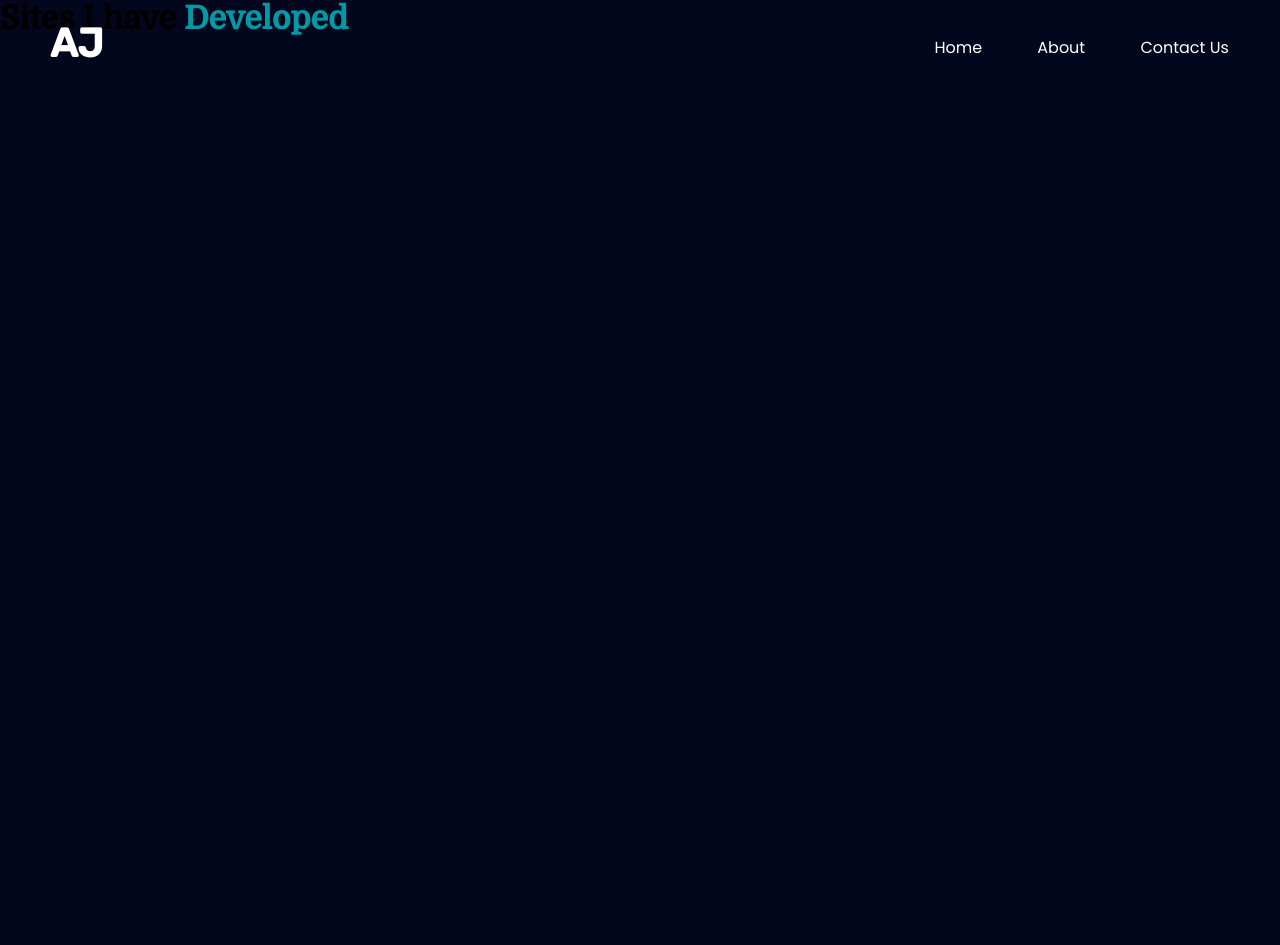
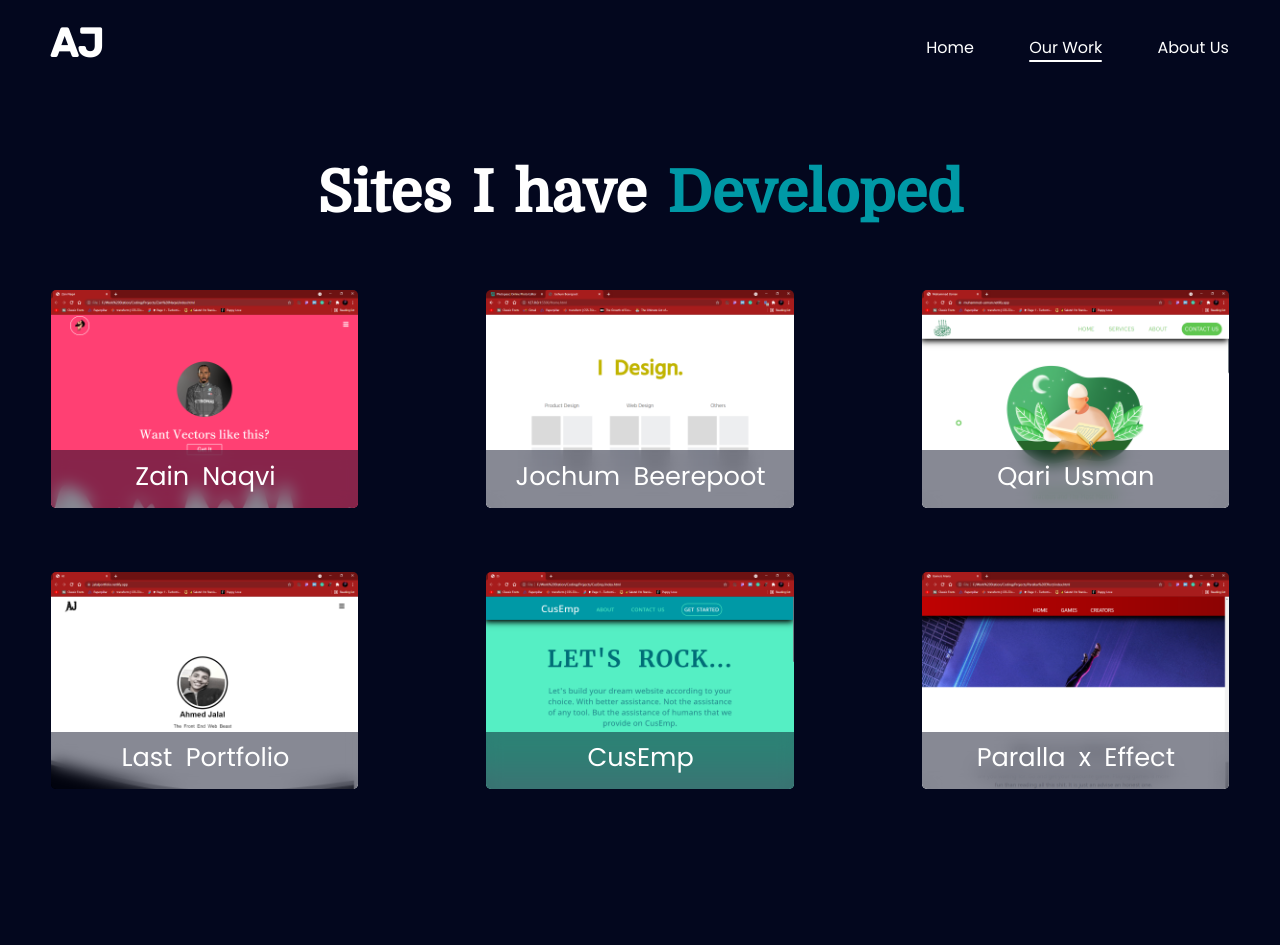
Before and after one commit to Default007s/New-folio, a plain HTML site: page Code/Portfolio/Portfolio.html in a window 1280 px wide. Before the commit the page ends 800 px from the top, so only its background shows below. Drawn offline with Linux system fonts and the light colour scheme.

Commit message:
Cards added to work page

```diff
--- a/Code/Portfolio/Portfolio.css
+++ b/Code/Portfolio/Portfolio.css
@@ -0,0 +1,75 @@
+body {
+  overflow: hidden;
+}
+
+.p1 {
+  display: flex;
+  flex-direction: column;
+  align-items: center;
+  height: 100vh;
+  color: white;
+  padding-top: 20vh;
+}
+
+.p1 h1 {
+  font-size: 4.5vw;
+  word-spacing: 0.5vw;
+}
+
+.cards {
+  display: grid;
+  grid-template-columns: 1fr 1fr 1fr;
+  grid-template-rows: 1fr 1fr 1fr;
+  grid-column-gap: 10vw;
+  grid-row-gap: 5vw;
+  justify-content: center;
+  align-items: center;
+  margin-top: 5vw;
+}
+
+.card {
+  width: 24vw;
+  height: 17vw;
+  color: var(--secondaryColor);
+  overflow: hidden;
+  border-radius: 5px;
+}
+
+.c2 {
+  width: 24.1vw;
+  margin-top: -7vw;
+  transition: 0.3s;
+  background: rgba(3, 7, 30, 0.473);
+  backdrop-filter: blur(8px);
+}
+
+.cardName {
+  padding-top: 0.5vw;
+  padding-bottom: 1vw;
+  text-align: center;
+  font-family: "Poppins", sans-serif;
+  font-size: 2vw !important;
+  color: white;
+  font-weight: lighter;
+}
+
+.cardImg {
+  width: 100%;
+}
+
+.cardDetail {
+  color: white;
+  text-align: center;
+  font-family: "Poppins", sans-serif;
+  font-size: 1vw !important;
+}
+
+.c2 a {
+  color: white;
+}
+
+.akh {
+  text-align: center;
+  padding-top: 1vw;
+  padding-bottom: 1vw;
+}
--- a/Code/Portfolio/Portfolio.html
+++ b/Code/Portfolio/Portfolio.html
@@ -14,14 +14,78 @@
     <h1 class="logo">AJ</h1>
     <ul class="navList">
       <li><a href="../../Home.html">Home</a></li>
-      <li><a href="#">About</a></li>
-      <li><a href="#">Contact Us</a></li>
+      <li class="active" ><a href="#">Our Work</a></li>
+      <li><a href="#">About Us</a></li>
     </ul>
   </header>
 
   <div class="p1">
     <h1>Sites I have <span class="purpleColor">Developed</span></h1>
+    <div class="cards">
+      <div class="card card2">
+        <div class="c1">
+          <img class="cardImg" src="./Images/Zain Naqvi.png" alt="">
+        </div>
+        <div class="c2">
+          <h1 class="cardName">Zain Naqvi</h1>
+          <p class="cardDetail">Lorem ipsum dolor sit, amet consectetur adipisicing elit. Doloremque, voluptas rerum quidem voluptates dignissimos, provident aspernatur neque saepe dolore veritatis assumenda quaerat eius vero ut rem aliquam dicta eligendi iusto!</p>
+          <p class="akh"><a target="_blank" href="https://zainnaqvi.netlify.app/">Show more</a></p>
+        </div>
+      </div>
+      <div class="card card2">
+        <div class="c1">
+          <img class="cardImg" src="./Images/Home Desktop.png" alt="">
+        </div>
+        <div class="c2">
+          <h1 class="cardName">Jochum Beerepoot</h1>
+          <p class="cardDetail">Lorem ipsum dolor sit, amet consectetur adipisicing elit. Doloremque, voluptas rerum quidem voluptates dignissimos, provident aspernatur neque saepe dolore veritatis assumenda quaerat eius vero ut rem aliquam dicta eligendi iusto!</p>
+          <p class="akh"><a target="_blank" href="https://github.com/Default007s/Jochum-Beerepoot">Show more</a></p>
+        </div>
+      </div>
+      <div class="card card3">
+        <div class="c1">
+          <img class="cardImg" src="./Images/Qari Usman.png" alt="">
+        </div>
+        <div class="c2">
+          <h1 class="cardName">Qari Usman</h1>
+          <p class="cardDetail">Lorem ipsum dolor sit, amet consectetur adipisicing elit. Doloremque, voluptas rerum quidem voluptates dignissimos, provident aspernatur neque saepe dolore veritatis assumenda quaerat eius vero ut rem aliquam dicta eligendi iusto!</p>
+          <p class="akh"><a target="_blank" href="https://muhammed-usman.netlify.app/">Show more</a></p>
+        </div>
+      </div>
+      <div class="card card4">
+        <div class="c1">
+          <img class="cardImg" src="./Images/Last Portfolio.png" alt="">
+        </div>
+        <div class="c2">
+          <h1 class="cardName">Last Portfolio</h1>
+          <p class="cardDetail">Lorem ipsum dolor sit, amet consectetur adipisicing elit. Doloremque, voluptas rerum quidem voluptates dignissimos, provident aspernatur neque saepe dolore veritatis assumenda quaerat eius vero ut rem aliquam dicta eligendi iusto!</p>
+          <p class="akh"><a target="_blank" href="https://jalalportfolio.netlify.app/">Show more</a></p>
+        </div>
+      </div>
+      <div class="card card5">
+        <div class="c1">
+          <img class="cardImg" src="./Images/cusemp.png" alt="">
+        </div>
+        <div class="c2">
+          <h1 class="cardName">CusEmp</h1>
+          <p class="cardDetail">Lorem ipsum dolor sit, amet consectetur adipisicing elit. Doloremque, voluptas rerum quidem voluptates dignissimos, provident aspernatur neque saepe dolore veritatis assumenda quaerat eius vero ut rem aliquam dicta eligendi iusto!</p>
+          <p class="akh"><a target="_blank" href="https://cusemp.netlify.app/">Show more</a></p>
+        </div>
+      </div>
+      <div class="card card6">
+        <div class="c1">
+          <img class="cardImg" src="./Images/Parallax Effect.png" alt="">
+        </div>
+        <div class="c2">
+          <h1 class="cardName">Paralla  x Effect</h1>
+          <p class="cardDetail">Lorem ipsum dolor sit, amet consectetur adipisicing elit. Doloremque, voluptas rerum quidem voluptates dignissimos, provident aspernatur neque saepe dolore veritatis assumenda quaerat eius vero ut rem aliquam dicta eligendi iusto!</p>
+          <p class="akh"><a target="_blank" href="https://parallaxeft.netlify.app/">Show more</a></p>
+        </div>
+      </div>
+    </div>
   </div>
+
+  <script src="./Portfolio.js"></script>
 
 </body>
 </html>
--- /dev/null
+++ b/Code/Portfolio/Portfolio.js
@@ -0,0 +1,14 @@
+const card = document.getElementsByClassName('card');
+const c2 = document.getElementsByClassName('c2');
+
+for (let i = 0; i < card.length; i++) {
+  card[i].addEventListener('mouseover', function () {
+      c2[i].style.marginTop = '-240px';
+  });
+}
+
+for (let i = 0; i < card.length; i++) {
+  card[i].addEventListener('mouseout', function () {
+      c2[i].style.marginTop = '-7vw';
+  });
+}
--- a/Main.css
+++ b/Main.css
@@ -36,6 +36,16 @@ body {
 
 h1 {
   font-family: "Domine", serif;
+}
+
+/* Class for handling which page is active */
+.active::after {
+  content: "";
+  width: 100%;
+  height: 2px;
+  border-radius: 5px;
+  background-color: #fff;
+  display: block;
 }
 
 .mainImg {
```
Also changed, not shown: Home.html (+2 -2 lines), Code/Portfolio/Images/Home Desktop.png (added), Code/Portfolio/Images/Last Portfolio.png (added), Code/Portfolio/Images/Parallax Effect.png (added), Code/Portfolio/Images/Qari Usman.png (added), Code/Portfolio/Images/Zain Naqvi.png (added), Code/Portfolio/Images/cusemp.png (added), Code/Portfolio/cusemp.png (added), Code/Portfolio/gamez.png (added).
